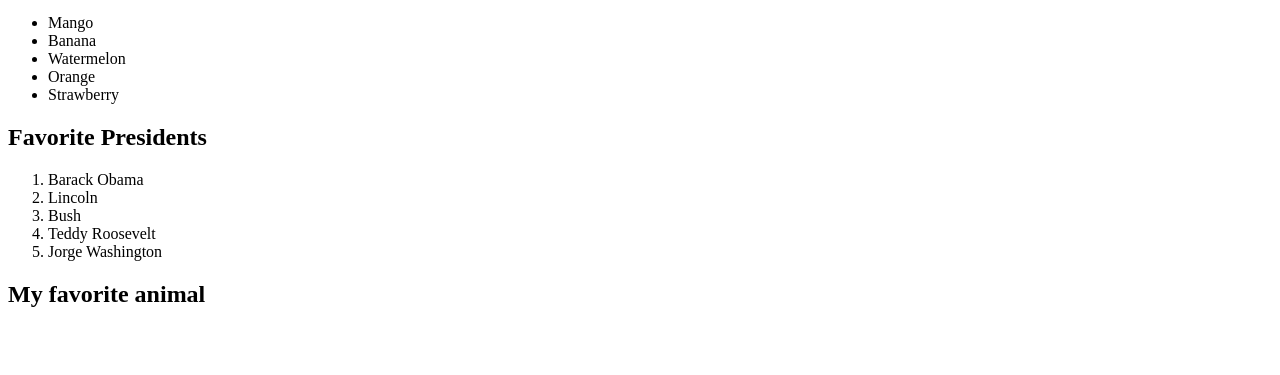
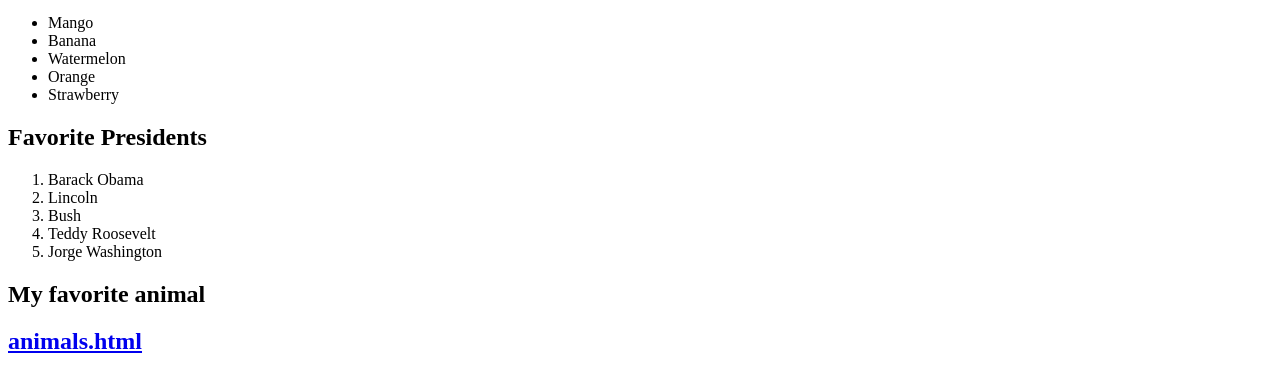
Before and after one commit to lemus1800/lemus1800.github.io, a plain HTML site: page project3.html in a window 1280 px wide. Shown: the part 597-972 px from the top of the page. Before the commit the page ends 925 px from the top, so only its background shows below. Drawn offline with Linux system fonts and the light colour scheme.

Commit message:
Update project3.html

```diff
--- a/project3.html
+++ b/project3.html
@@ -23,7 +23,10 @@
 
 
 
-    <h2> Favorite Fruits </h2>
+
+
+
+               <h2> Favorite Fruits </h2>
 
      <!-- This is a comment --> Fruits are very healthy and we should all eat them.
 
@@ -50,7 +53,7 @@
 
       <h2> My favorite animal <h2>
 
-      <a href="http://www.beasts-footwear.com/blog/wp-content/uploads/2011/04/giant-panda.png><animals.html"><animals.html</a>
+      <a  href="http://www.beasts-footwear.com/blog/wp-content/uploads/2011/04/giant-panda.png">animals.html</a>
 
 
        </body>
```
